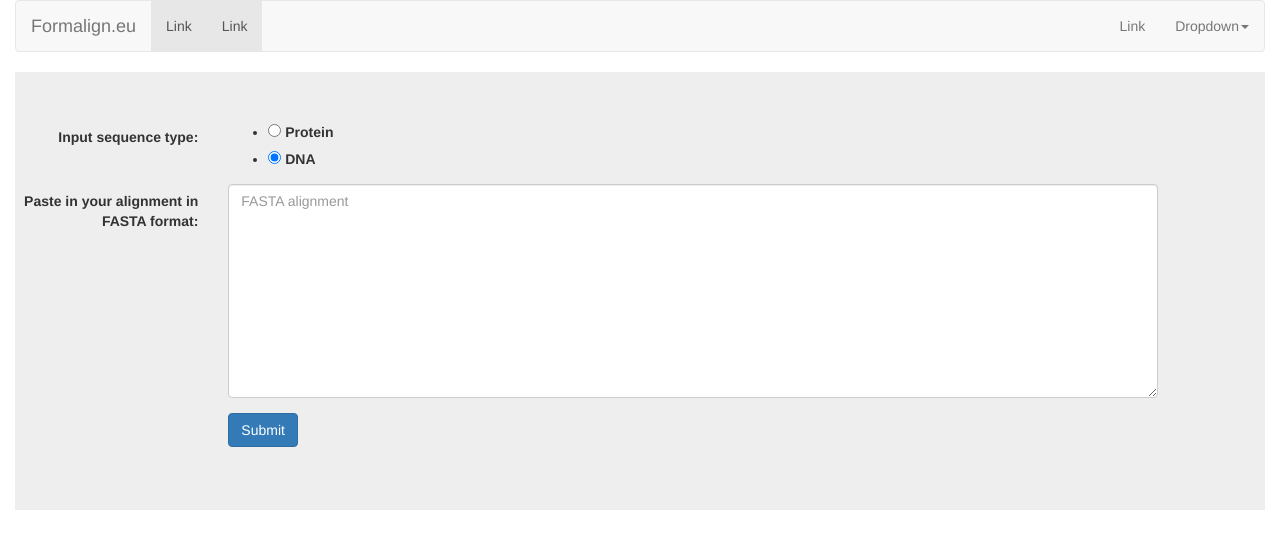
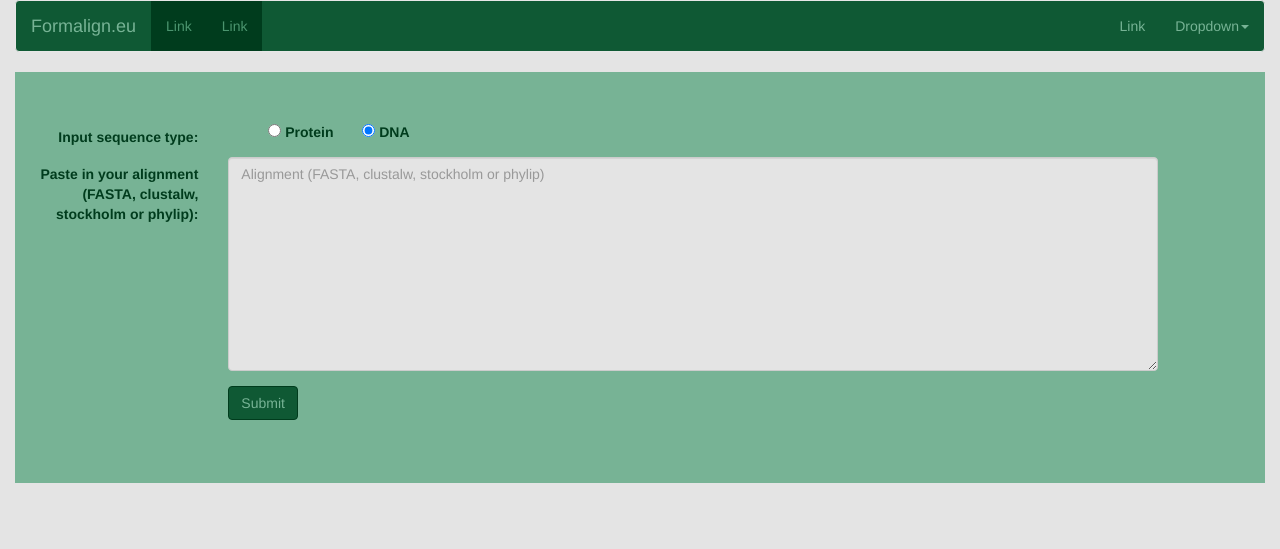
Before and after one commit to globz-eu/formalign, a Django app: page / in a window 1280 px wide. Shown: the top 549 px of the page. Run offline with Django 3.2, Linux system fonts and the light colour scheme; some libraries are stand-ins or nearby versions.

Commit message:
Added some cosmetic changes on the html and css

```diff
--- a/base/forms.py
+++ b/base/forms.py
@@ -8,7 +8,8 @@ from Bio.Alphabet import Gapped
 __author__ = 'Stefan Dieterle'
 
 EMPTY_ERROR = 'Please submit an alignment'
-FASTA_ERROR = 'Sequence is not FASTA compliant, no ">" as first character'
+FORMAT_ERROR = """The server could not figure out what format this is,
+please double check your input or try a different format"""
 CHARACTER_ERROR = 'Invalid character in sequence: '
 ALIGNMENT_ERROR = 'Alignment invalid, sequences have different lengths'
 LESS_THAN_TWO_SEQS_ERROR = 'Submitted data is not a valid alignment, it contains less than 2 sequences'
@@ -21,11 +22,11 @@ class QueryForm(forms.Form):
     align_input = forms.CharField(
         widget=forms.Textarea(
             attrs={
-                'placeholder': 'FASTA alignment',
+                'placeholder': 'Alignment (FASTA, clustalw, stockholm or phylip)',
                 'class': 'form-control',
             }
         ),
-        label='Paste in your alignment in FASTA format:',
+        label='Paste in your alignment (FASTA, clustalw, stockholm or phylip):',
         required=True,
         error_messages={'required': 'Please submit an alignment'},
     )
@@ -53,7 +54,7 @@ class QueryForm(forms.Form):
         data = io.StringIO(align_input)
 
         if self.cleaned_data['align_input'][0] != '>':
-            raise forms.ValidationError(FASTA_ERROR)
+            raise forms.ValidationError(FORMAT_ERROR)
 
         try:
             align_input = parse_fasta_alignment(data)
--- a/formalign/functional_tests/test_basic_user_interaction.py
+++ b/formalign/functional_tests/test_basic_user_interaction.py
@@ -84,7 +84,7 @@ class BasicUserTestCase(StaticLiveServerTestCase):
         self.assertIsNotNone(consensus_seq)
         cons_seq = file_to_string('consensus.txt')
         self.assertEqual(consensus_seq.text, cons_seq[:80])
-        consensus_meta = self.browser.find_elements_by_xpath('//li[@class="query_seq_meta no_style"]')[0]
+        consensus_meta = self.browser.find_elements_by_xpath('//h3[@class="query_seq_meta"]')[-1]
         self.assertEqual(consensus_meta.text, 'Consensus:')
 
         # She is happy with the result, sees a "Render" button and clicks it.
--- a/static/css/style.css
+++ b/static/css/style.css
@@ -1,10 +1,107 @@
+.color-primary-0 { color: #28774F }	/* Main Primary color */
+.color-primary-1 { color: #77B395 }
+.color-primary-2 { color: #4B956F }
+.color-primary-3 { color: #0F5934 }
+.color-primary-4 { color: #003C1D }
+
+.color-complement-0 { color: #AA5439 }	/* Main Complement color */
+.color-complement-1 { color: #FFBEAA }
+.color-complement-2 { color: #D4846A }
+.color-complement-3 { color: #802F15 }
+.color-complement-4 { color: #551400 }
+
+.bg-color-primary-0 { background-color: #28774F }
+.bg-color-primary-1 { background-color: #77B395 }
+.bg-color-primary-3 { background-color: #0F5934 }
+.bg-color-complement-2 { background-color: #D4846A }
+
 .row {
     margin-right: 0;
     margin-left: 0;
 }
+.bg-color-body {
+    background-color: #e4e4e4;
+}
+/*.navbar-default {*/
+    /*background-color: #07631B;*/
+/*}*/
+
+.navbar-default .navbar-brand {
+    color: #77B395;  /* color-primary-1 */
+}
+
+/*.navbar-default .navbar-brand:hover {*/
+    /*color: #4A8691;*/
+/*}*/
+
+.navbar-default .navbar-nav li a {
+    color: #77B395;  /* color-primary-1 */
+}
+
+.navbar-default .navbar-nav li a:hover {
+    color: #5E5E5E;
+}
+.navbar-default .navbar-nav .active a {
+    color: #4B956F;  /* color-primary-2 */
+    background-color: #003C1D;  /* color-primary-4 */
+}
+
+.navbar-default .navbar-nav .active a:hover {
+    color: #5E5E5E;
+    background-color: #4B956F;
+}
+
+
+
+#id_align_input {
+    background-color: #e4e4e4;
+}
+.btn-primary {
+    color: #77B395;
+    background-color: #0F5934;
+    border-color: #003C1D;
+}
+
+.btn-primary:hover {
+    color: #FFBEAA;
+    background-color: #551400;
+    border-color: #802F15;
+}
+
+#render-align {
+    margin-left: 50%;
+}
+#id_seq_type {
+    list-style-type: none;
+}
+
+#id_seq_type li {
+    display: inline;
+}
+
+#id_seq_type_1 {
+    margin-left: 25px;
+}
+
+.errors ul li {
+    list-style-type: none;
+    font-family: "Helvetica Neue",Helvetica,Arial,sans-serif;
+    font-size: 14px;
+    font-weight: bold;
+    color: #FFBEAA;
+}
+
+.errors{
+    background-color: #802F15;
+}
+
+pre {
+    border: none;
+}
 
 .query_seq {
-    overflow-x: auto;
+    overflow: auto;
+    height: 15em;
 }
 
 .query_seq_display {
@@ -14,6 +111,7 @@
 }
 
 .query_seq_meta {
+    font-size: 18px;
     margin-bottom: 15px;
 }
 
@@ -36,13 +134,15 @@ li.no_style {
     margin-right: 10px;
     margin-bottom: 10px;
     padding: 10px;
+    background-color: #FFFFFF;
 }
 
 .al_ln {
-    width: 118em;
+    /*width: 130em;*/
     font-size: 10px;
     font-family: monospace;
     line-height: 1;
+    white-space: nowrap;
 }
 
 .consensus {
@@ -78,6 +178,6 @@ li.no_style {
     background-color: #3c3c3c;
 }
 
-.seq_id {
-    width: 8em;
-}
+/*.seq_id {*/
+    /*width: 20em;*/
+/*}*/
--- a/templates/base/base.html
+++ b/templates/base/base.html
@@ -18,10 +18,10 @@
 
     </head>
 
-    <body>
+    <body class="bg-color-body">
         <div class="row">
             <div class="col-md-12">
-                <nav class="navbar navbar-default" role="navigation">
+                <nav class="navbar navbar-default bg-color-primary-3" role="navigation">
                     <div class="navbar-header">
 
                         <button type="button" class="navbar-toggle" data-toggle="collapse" data-target="#bs-example-navbar-collapse-1">
--- a/templates/base/index.html
+++ b/templates/base/index.html
@@ -6,7 +6,7 @@
 {% endblock %}
 
 {% block content %}
-    <div class="jumbotron">
+    <div class="jumbotron bg-color-primary-1 color-primary-4">
         <form class="form-horizontal" role="form" method="post" action="/">
         <div class="form-group">
             <div class="col-sm-2 control-label">
@@ -20,8 +20,12 @@
                 {{ form.align_input.label_tag }}
             </div>
             <div class="col-sm-9">
-                {{ form.align_input.errors }}
                 {{ form.align_input }}
+                <div class="errors bg-color-complement-2">
+                    {% if form.align_input.errors %}
+                        <pre class="errors">{{ form.align_input.errors }}</pre>
+                    {% endif %}
+                </div>
             </div>
             {% csrf_token %}
         </div>
```
Also changed, not shown: base/tests/test_forms.py (+4 -4 lines), base/tests/test_models.py (+0 -1 lines), base/tests/test_views.py (+8 -8 lines), formalign/functional_tests/test_validation.py (+29 -27 lines), templates/base/query_display.html (+7 -13 lines).
